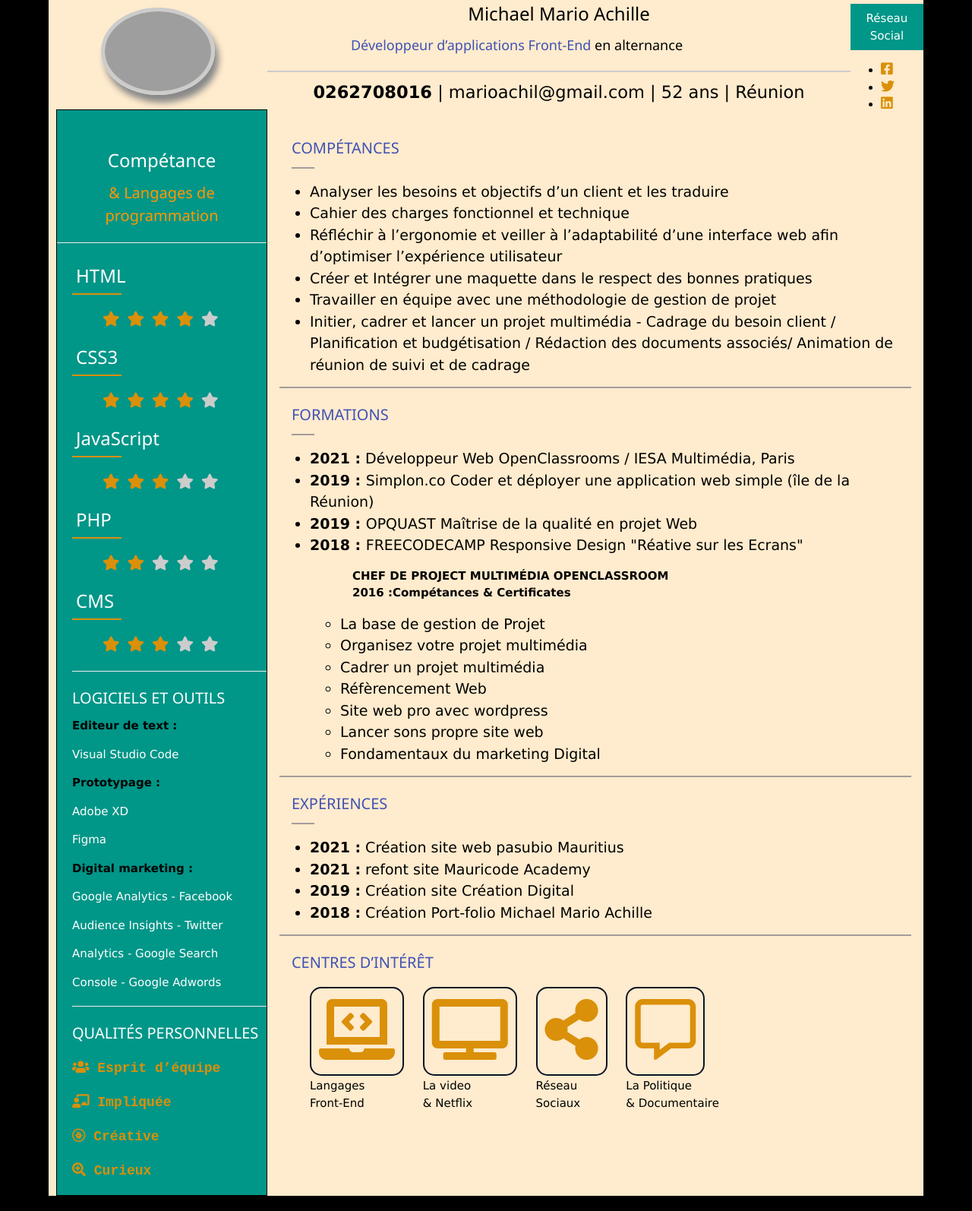
After one commit to michaelmario/webtutoPhp, a PHP site: page /website/home.php in a window 1280 px wide. The commit adds this page. Shown: the whole page at 76% size. Run offline with PHP 8.4, Linux system fonts and the light colour scheme; some libraries are stand-ins or nearby versions; grey boxes are pictures that could not be loaded.

Commit message:
create portfolio page

```diff
--- a/css/style.css
+++ b/css/style.css
@@ -1,11 +1,29 @@
-body { margin: 0px; font-family: Tahoma, Geneva, sans-serif; font-size: 14px; }
+body {
+    margin: 0px;
+    background-color:black;
+      font-family:'Crimson Text',
+      serif Geneva, sans-serif;
+       font-size: 14px;
+     }
 /* PAGE TOP */
+.container{
+    width:90%;
+    margin:20px auto;
+    background-color: blanchedalmond;
+    margin-top:-10px;
 
+}
+section{
+    background-color:#ccc
+}
 header{
     background-color: cornflowerblue;
     width:100%;
     height:200px;
     margin-top:-20px;
+}
+h3{
+    font-family:'Courier New', Courier, monospace;
 }
 nav{
     text-align:center;
@@ -26,7 +44,8 @@ section{
 
 aside{
     border:1px solid #000;
-    height:650px;
+    min-height:650px;
+
 }
 aside ul> li{
  font-size:20px;
@@ -85,3 +104,102 @@ padding:10px;
     font-weight: bolder;
     margin-top:10px;
 }
+.profile{
+    text-align:center;
+    margin-top:20px;
+
+}
+.profile > img{
+ box-shadow: 5px 10px 8px #888888;
+text-align: center;
+ margin: 0 auto;
+ border:5px solid #ccc;
+ max-width: 150px;
+ border-radius: 50%;
+ position:relative;
+ z-index: 4;
+}
+.asideorange{
+    margin-top:-20px;
+    margin-left:10px;
+
+}
+@media screen and (max-width: 768px) {
+    .asideorange{
+        margin-top:10px;
+        margin-left:0px;
+    }
+}
+@media screen and (width:1024px) {
+    .divdeLeft {
+      margin-left:0px;
+    }
+}
+.titleorange{
+ margin-left:110px;
+}
+.barAdress{
+    margin-top:-10px;
+    font-size: 1.5rem;
+    text-align:center;
+}
+.separator{
+ width:30px;
+ border-bottom:2px solid rgb(163, 156, 156);
+ font-weight: bold;
+ }
+ .ulText{
+    border-bottom:2px solid rgb(163, 156, 156);
+    margin-bottom: 20px;
+ }
+ .ulText ul li{
+     font-size: 19px;
+ }
+ .divdeLeft{
+    margin-left:20px;
+ }
+ .divdeLeft ul li{
+     display:inline-block;
+     margin-left:10px;
+ }
+ .divdeLeft h3{
+border-bottom: 2px solid #da9009;
+width:65px;
+padding:5px;
+}
+.startBox {
+    display: flex;
+    font-size: 12px;
+    padding-top: 5px;
+    color: #da9009;
+    margin-left: -10px;
+}
+.unCheckStart i {
+    color: #ccc;
+}
+.fab{
+    color: #da9009;
+    font-size: 18px;
+}
+.fas{
+    color:#da9009
+}
+.far{
+    color:#da9009
+}
+.CENTRESINTERET ul li{
+    display: inline-block;
+}
+.iconcircle{
+    font-size: 80px;
+    border: 2px solid #0a1425;
+    margin-right:20px;
+    padding:10px;
+    border-radius: 15px;
+}
+.qualitePersonelle{
+font-size:1.2em;
+font-weight: bolder;
+color:#da9009;
+font-family: 'Courier New', Courier, monospace;
+}
--- a/head.php
+++ b/head.php
@@ -5,7 +5,8 @@
     <meta http-equiv="X-UA-Compatible" content="IE=edge">
     <meta name="viewport" content="width=device-width, initial-scale=1.0">
     <!-- <link rel="icon" href="favicon.ico" type="image/x-icon">-->
-
+    <link href="https://fonts.googleapis.com/css2?family=Crimson+Text&display=swap" rel="stylesheet">
+    <link rel="stylesheet" href="https://pro.fontawesome.com/releases/v5.10.0/css/all.css">
     <style>
        <?php include 'css/style.css'; ?>
     </style>
--- /dev/null
+++ b/home.php
@@ -0,0 +1,225 @@
+<?php include_once('head.php'); ?>
+
+<body>
+    <div class="container">
+        <div class="w3-row">
+            <div class="w3-col m3">
+                <div class="profile hidden-xs">
+                    <img src="https://firebasestorage.googleapis.com/v0/b/porfolio-micheal-achille.appspot.com/o/images%2Fmichael.jpg?alt=media&token=f24d1495-0a1d-438e-8781-fad15b1b0d36"
+                        alt="collin powell" class="w3-image">
+                </div>
+            </div>
+            <div class="w3-col m8">
+                <h3 class="w3-center">Michael Mario Achille</h3>
+                <h5 class="titleorange">
+                    <span class="w3-text-indigo">
+                        Développeur d’applications Front-End
+                    </span> en alternance
+                </h5>
+                <hr class="w3-border">
+                <div class="barAdress">
+                    <strong>0262708016</strong> <span>| marioachil@gmail.com | 52 ans | Réunion </span>
+                </div>
+            </div>
+            <div class="w3-col m1">
+                    <p class="w3-teal w3-padding w3-center">Réseau Social</p>
+                    <ul class="boxSocial">
+                   <li> <a link="#"><i class="fab fa-facebook-square"></i></a></li>
+                   <li><a link="#"><i class="fab fa-twitter"></i></a></li>
+                   <li><a link="#"><i class="fab fa-linkedin"></i></a></li>
+                    </ul>
+            </div>
+        </div>
+        <main>
+            <div class="w3-row">
+                <div class="w3-col m3">
+                    <aside class="w3-teal asideorange">
+                        <div class="w3-text-white w3-center w3-margin-top">
+                            <br>
+                            <h3>Compétance</h3>
+                            <h4 class="w3-text-orange"> & Langages de programmation<h4>
+                        </div>
+                        <hr class="">
+                        <div class="divdeLeft">
+                            <h3>HTML</h3>
+                            <ul class="startBox">
+                                <li><i class="fas fa-star"></i></li>
+                                <li><i class="fas fa-star"></i></li>
+                                <li><i class="fas fa-star"></i></li>
+                                <li><i class="fas fa-star"></i></li>
+                                <li class="unCheckStart"><i class="fas fa-star"></i></li>
+                            </ul>
+                            <h3>CSS3</h3>
+                            <ul class="startBox">
+                                <li><i class="fas fa-star"></i></li>
+                                <li><i class="fas fa-star"></i></li>
+                                <li><i class="fas fa-star"></i></li>
+                                <li><i class="fas fa-star"></i></li>
+                                <li class="unCheckStart"><i class="fas fa-star"></i></li>
+                            </ul>
+                            <h3>JavaScript </h3>
+                            <ul class="startBox">
+                                <li><i class="fas fa-star"></i></li>
+                                <li><i class="fas fa-star"></i></li>
+                                <li><i class="fas fa-star"></i></li>
+                                <li class="unCheckStart"><i class="fas fa-star"></i></li>
+                                <li class="unCheckStart"><i class="fas fa-star"></i></li>
+                            </ul>
+                            <h3>PHP</h3>
+                            <ul class="startBox">
+                                <li><i class="fas fa-star"></i></li>
+                                <li><i class="fas fa-star"></i></li>
+                                <li class="unCheckStart"><i class="fas fa-star"></i></li>
+                                <li class="unCheckStart"><i class="fas fa-star"></i></li>
+                                <li class="unCheckStart"><i class="fas fa-star"></i></li>
+                            </ul>
+                            <h3>CMS</h3>
+                            <ul class="startBox">
+                                <li><i class="fas fa-star"></i></li>
+                                <li><i class="fas fa-star"></i></li>
+                                <li><i class="fas fa-star"></i></li>
+                                <li class="unCheckStart"><i class="fas fa-star"></i></li>
+                                <li class="unCheckStart"><i class="fas fa-star"></i></li>
+                            </ul>
+                            <hr class="">
+                            <h4>LOGICIELS ET OUTILS</h4>
+                            <div class="logiciels">
+                                <strong class="w3-text-black">Editeur de text :</strong>
+                                <p>Visual Studio Code </p>
+                                <strong class="w3-text-black">Prototypage :</strong>
+                                <p>Adobe XD </p>
+                                <p>Figma </p>
+                                <strong class="w3-text-black">Digital marketing :</strong>
+                                <p>Google Analytics - Facebook</p>
+                                <p>Audience Insights - Twitter</p>
+                                <p>Analytics - Google Search</p>
+                                <p>Console - Google Adwords</p>
+                            </div>
+                            <hr class="">
+                            <h4>QUALITÉS PERSONNELLES</h4>
+                            <div class="qualitePersonelle">
+                            <p><i class="fas fa-users"></i> Esprit d’équipe</p>
+                            <p><i class="fas fa-chalkboard-teacher"></i> Impliquée</p>
+                            <p><i class="fab fa-creative-commons-sampling-plus"></i> </i>Créative</p>
+                            <p><i class="fas fa-search-plus"></i> Curieux</p>
+                            </div>
+                        </div>
+                    </aside>
+                </div>
+                <div class="w3-col m9">
+                    <div class="w3-container">
+                        <div class="w3-margin separator">
+                            <h4 class="w3-text-indigo">COMPÉTANCES</h4>
+                        </div>
+                        <div class="ulText">
+                            <ul>
+                                <li>Analyser les besoins et objectifs d’un client et les traduire</li>
+                                <li>Cahier des charges fonctionnel et technique</li>
+                                <li> Réfléchir à l’ergonomie et veiller à l’adaptabilité d’une interface
+                                    web afin d’optimiser l’expérience utilisateur </li>
+                                <li>Créer et Intégrer une maquette dans le respect des bonnes pratiques</li>
+                                <li>Travailler en équipe avec une méthodologie de gestion de projet </li>
+                                <li> Initier, cadrer et lancer un projet multimédia - Cadrage du besoin
+                                    client / Planification et budgétisation / Rédaction des documents
+                                    associés/ Animation de réunion de suivi et de cadrage </li>
+                            </ul>
+
+                        </div>
+                        <div class="formation">
+                            <div class="w3-margin separator">
+                                <h4 class="w3-text-indigo">FORMATIONS</h4>
+                            </div>
+                            <div class="ulText">
+                                <ul>
+                                    <li>
+                                        <strong>2021 :</strong>
+                                        Développeur Web OpenClassrooms / IESA Multimédia, Paris
+                                    </li>
+                                    <li>
+                                        <strong>2019 : </strong>
+                                        Simplon.co Coder et déployer une application web simple (île de la Réunion)
+                                    </li>
+                                    <li>
+                                        <strong>2019 : </strong>
+                                        OPQUAST Maîtrise de la qualité en projet Web
+                                    </li>
+                                    <li>
+                                        <strong>2018 : </strong>
+                                        FREECODECAMP Responsive Design "Réative sur les Ecrans"
+                                    </li>
+                                    <ul>
+                                        <div class="w3-margin-left">
+                                            <p>
+                                                <strong>CHEF DE PROJECT MULTIMÉDIA OPENCLASSROOM </strong>
+                                                <br>
+                                                <strong>2016 :Compétances & Certificates</strong>
+                                            </p>
+                                        </div>
+                                        <li>
+                                            La base de gestion de Projet
+                                        </li>
+                                        <li>
+                                            Organisez votre projet multimédia
+                                        </li>
+                                        <li>
+                                            Cadrer un projet multimédia
+                                        </li>
+                                        <li>
+                                            Réfèrencement Web
+                                        </li>
+                                        <li>
+                                            Site web pro avec wordpress
+                                        </li>
+                                        <li>
+                                            Lancer sons propre site web
+                                        </li>
+                                        <li>Fondamentaux du marketing Digital</li>
+                                    </ul>
+                                </ul>
+                            </div>
+                        </div>
+                        <div class="experience">
+                            <div class="w3-margin separator">
+                                <h4 class="w3-text-indigo">EXPÉRIENCES</h4>
+                            </div>
+                            <div class="ulText">
+                                <ul>
+                                    <li>
+                                        <strong>2021 :</strong>
+                                        Création site web pasubio Mauritius
+                                    </li>
+                                    <li>
+                                        <strong>2021 :</strong>
+                                        refont site Mauricode Academy
+                                    </li>
+                                    <li>
+                                        <strong>2019 :</strong>
+                                        Création site Création Digital
+                                    </li>
+                                    <li>
+                                        <strong>2018 :</strong>
+                                        Création Port-folio Michael Mario Achille
+                                    </li>
+                                </ul>
+                            </div>
+                        </div>
+                        <div class="CENTRESINTERET">
+                        <div class="w3-margin">
+                                <h4 class="w3-text-indigo">CENTRES D’INTÉRÊT</h4>
+                            </div>
+                            <ul>
+                                <li><span class="iconcircle"><i class="fas fa-laptop-code"></i></span>
+                                <br> Langages<br> Front-End</li>
+                                <li><span class="iconcircle"><i class="fas fa-tv"></i></span><br>La video <br>& Netflix</li>
+                                <li><span class="iconcircle"><i class="fas fa-share-alt"></i></span><br>Réseau <br>Sociaux</li>
+                                <li><span class="iconcircle"><i class="far fa-comment-alt"></i></span><br>La Politique <br>& Documentaire</li>
+                            </ul>
+                        </div>
+                    </div>
+                </div>
+            </div>
+        </main>
+   </div>
+</body>
+
+</html>
--- a/js/main.js
+++ b/js/main.js
@@ -77,3 +77,6 @@ function myFunction(xml) {
  function openModal(){
 	_('mauriModal').style.display='block';
 }
+function openLogin(){
+	_('loginModal').style.display='block';
+}
```
Also changed, not shown: index.php (+29 -0 lines), js/login.js (added, +22 -0 lines), signup.php (+4 -4 lines), template_pageTop.php (+3 -4 lines).
